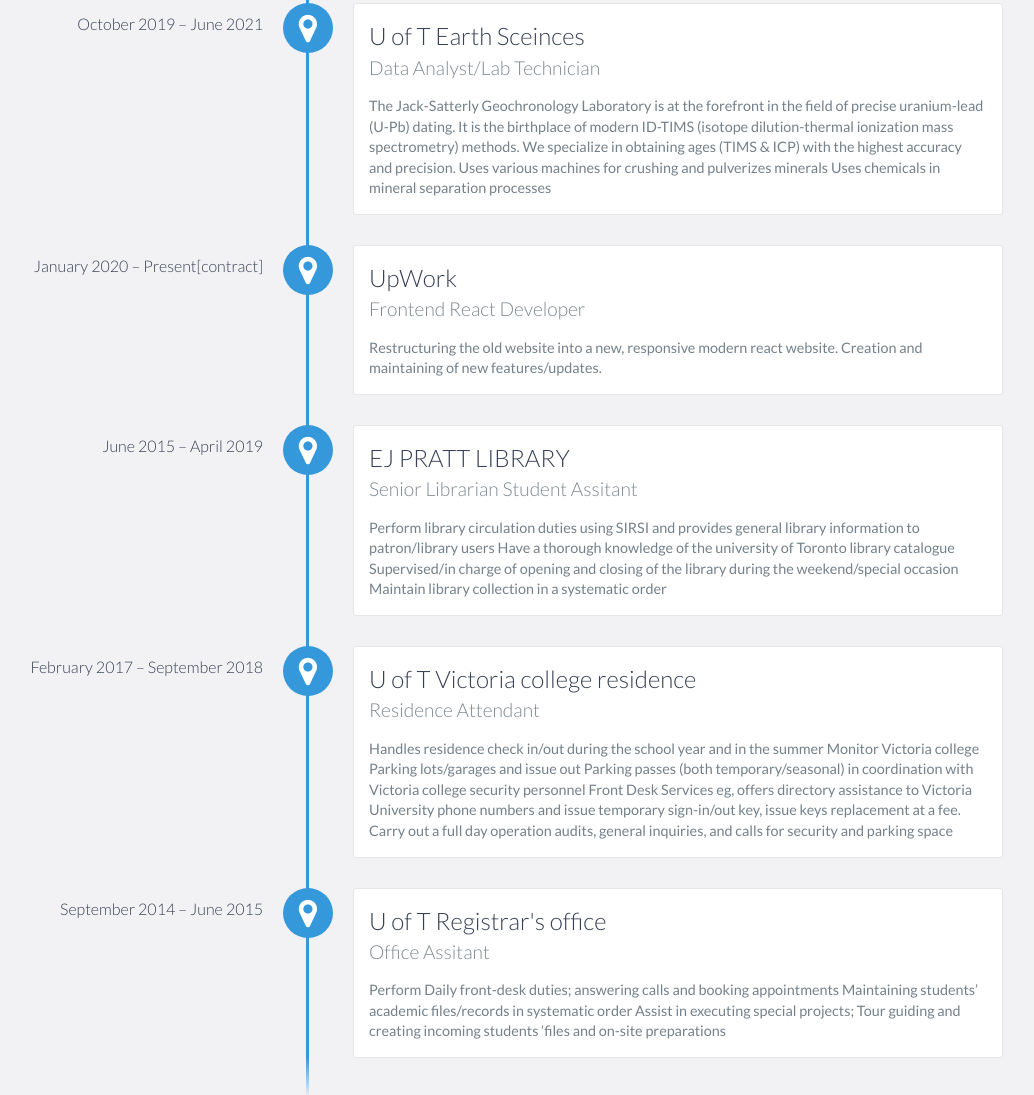
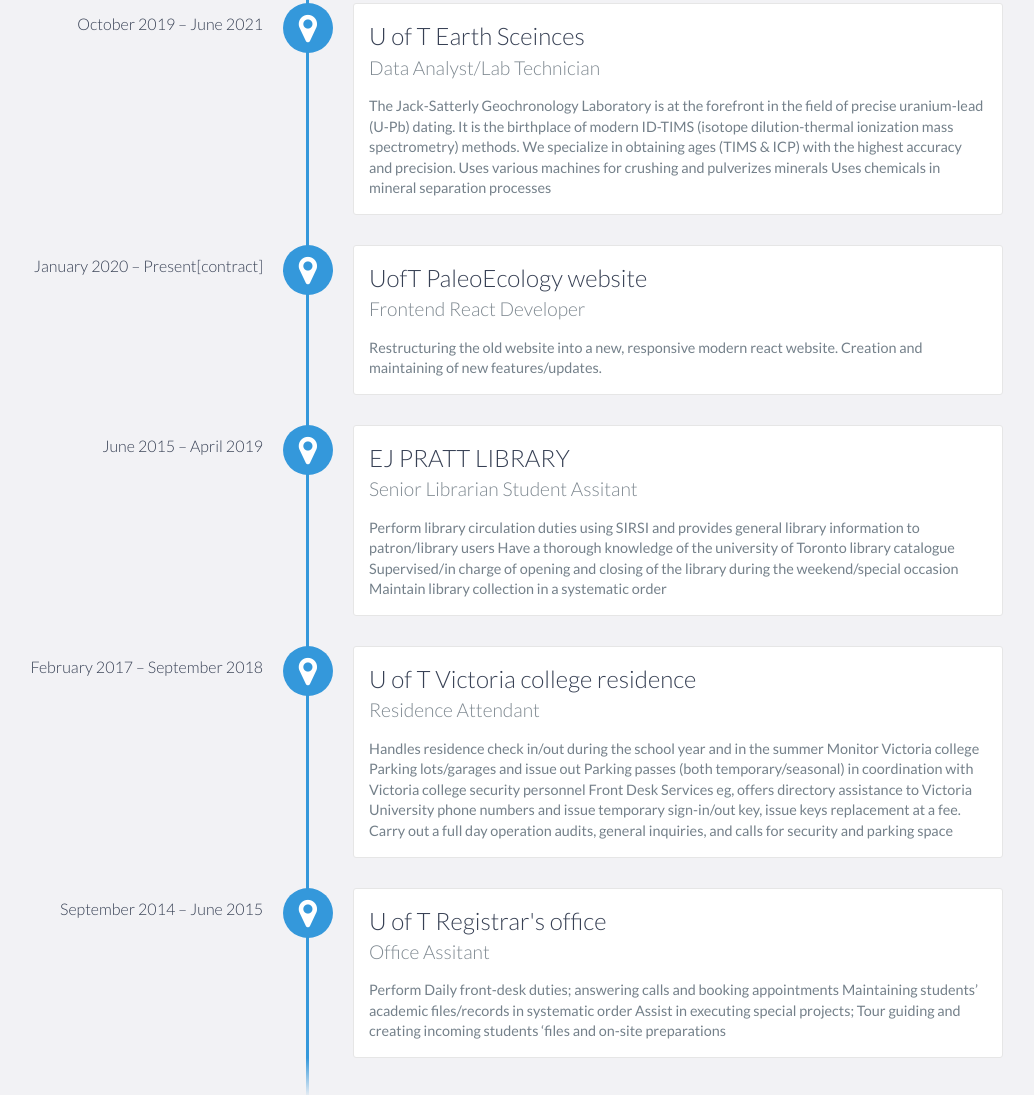
Before and after one commit to Zickydeng/Zickydeng.github.io, a website: page index.html in a window 1280 px wide. Shown: the part 1507-2602 px from the top of the page, without its empty margins (137-1171 px from the left). Drawn offline with nearby package versions, Linux system fonts and the light colour scheme.

Commit message:
latest updates.
ZV.2

```diff
--- a/index.html
+++ b/index.html
@@ -118,7 +118,7 @@
             </div>
 
 	        <div data-date="January 2020 – Present[contract]">
-                <h3> UpWork </h3>
+                <h3>UofT PaleoEcology website</h3>
                 <h4>Frontend React Developer</h4>
                 <p>
                   Restructuring the old website into a new, responsive modern react website.
@@ -220,13 +220,6 @@
                         <img src="images/project.jpg" />
                     </div>
                     <!-- End .project-image -->
-
-
-		    <div class="project shadow-large">
-                    <div class="project-image">
-                        <img src="images/project.jpg" />
-                    </div>
-                    <!-- End .project-image -->
                     <div class="project-info">
                         <h3>Ebank; an Online financial services site</h3>
                         <p>
@@ -239,7 +232,6 @@
                     <!-- End .project-info -->
                 </div>
                 <!-- End .project -->
-
 
 		        <div class="project shadow-large">
                     <div class="project-image">
@@ -258,6 +250,11 @@
                 </div>
                 <!-- End .project -->
 
+                <div class="project shadow-large">
+                    <div class="project-image">
+                        <img src="images/project.jpg" />
+                    </div>
+                    <!-- End .project-image -->
                     <div class="project-info">
                         <h3>Magnetometry [Academic Project]</h3>
                         <p>
@@ -328,7 +325,7 @@
 
 		        <div class="project shadow-large">
                         <div class="project-image">
-                        <img src="images/project.jpg" />
+                            <img src="images/project.jpg"/>
                         </div>
                         <!-- End .project-image -->
                         <div class="project-info">
```
Lines whose indentation alone changed are shown as unchanged.
